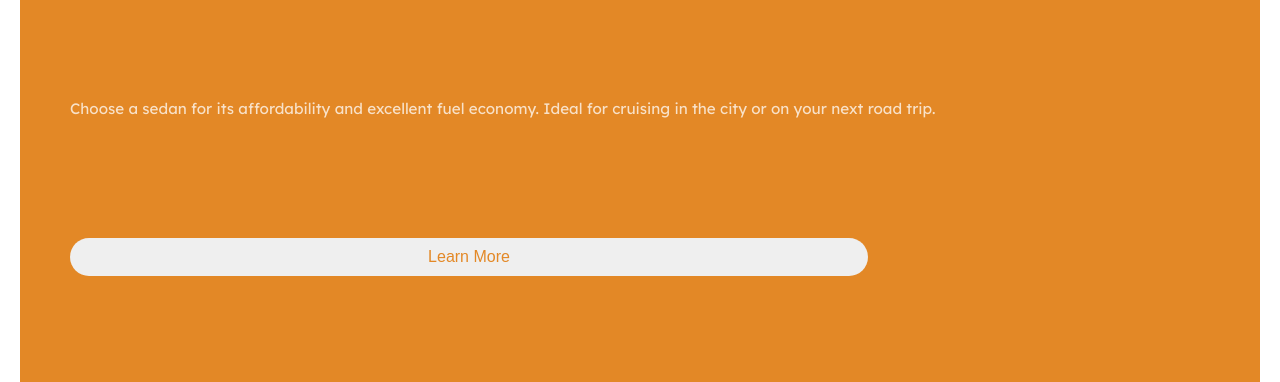
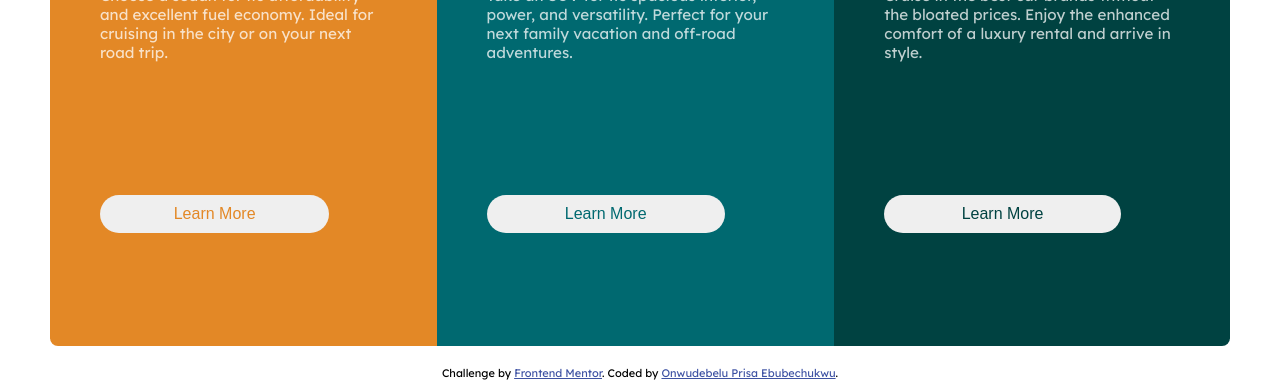
Before and after one commit to PriscaTonia/frontendMentors-challenge-2, a plain HTML site: page index.html in a window 1280 px wide. Shown: the part 424-806 px from the top of the page. Drawn offline with Linux system fonts and the light colour scheme.

Commit message:
desktop view

```diff
--- a/index.html
+++ b/index.html
@@ -10,8 +10,14 @@
   <title>Frontend Mentor | 3-column preview card component</title>
   <!-- Feel free to remove these styles or customise in your own stylesheet 👍 -->
   <style>
-    .attribution { font-size: 11px; text-align: center; }
-    .attribution a { color: hsl(228, 45%, 44%); }
+    .attribution {
+      font-size: 11px;
+      text-align: center;
+      margin: 20px;
+     }
+    .attribution a {
+      color: hsl(228, 45%, 44%);
+    }
   </style>
 </head>
 <body>
@@ -41,42 +47,6 @@
 
 </div>
 
-
-
-
-
-
-
-
-
-
-
-
-
-
-
-
-
-
-
-
-
-
-<!--
-
-
-  Sedans
-  Choose a sedan for its affordability and excellent fuel economy. Ideal for cruising in the city
-  or on your next road trip.
-
-  SUVs
-  Take an SUV for its spacious interior, power, and versatility. Perfect for your next family vacation
-  and off-road adventures.
-
-  Luxury
-  Cruise in the best car brands without the bloated prices. Enjoy the enhanced comfort of a luxury
-  rental and arrive in style.
-   -->
   <div class="attribution">
     Challenge by <a href="https://www.frontendmentor.io?ref=challenge" target="_blank">Frontend Mentor</a>.
     Coded by <a href="#">Onwudebelu Prisa Ebubechukwu</a>.
--- a/style.css
+++ b/style.css
@@ -4,7 +4,9 @@
     box-sizing: border-box;
 }
 body{
-
+    display: flex;
+    flex-direction: column;
+    align-items: center;
     font-family: 'Lexend Deca', sans-serif;
     font-size: 15px;
     padding: 50px 20px;
@@ -14,7 +16,6 @@ body{
 
 /* mobile view, general container */
 .container{
-    background-color: brown;
     color: white;
     display: flex;
     flex-direction: column;
@@ -22,12 +23,12 @@ body{
 }
 /* general styling for all sections */
 .container section{
-    min-height: 100vh;
+    min-height: 90vh;
     display: flex;
     flex-direction: column;
     justify-content: space-evenly;
     padding: 30px 50px 30px 50px;
-    border-radius: 8px 8px 0px 0px;
+
 }
 .container section h2{
     color: hsl(0, 0%, 95%);
@@ -44,12 +45,14 @@ body{
     outline: none;
     width: 70%;
     padding: 10px 20px 10px 20px;
+    margin-top: 50px;
     border-radius: 25px;
     font-size: 1rem;
 }
 
 /* personal section styling */
 .sedan{
+    border-radius: 8px 8px 0px 0px;
     background-color: hsl(31, 77%, 52%);
 }
 .sedan button{
@@ -65,6 +68,7 @@ body{
 .suv{
     background-color: hsl(184, 100%, 22%);
 }
+
 .suv button{
     color: hsl(184, 100%, 22%);
     transition-duration: 0.4s;
@@ -76,6 +80,7 @@ body{
 }
 
 .luxury{
+    border-radius: 0px 0px 8px 8px;
     background-color: hsl(179, 100%, 13%);
 }
 .luxury button{
@@ -87,3 +92,23 @@ body{
     color: hsl(0, 0%, 95%);
     border: 2px solid hsl(0, 0%, 95%);
 }
+
+/* desktop view */
+@media screen and (max-width: 2000px) and (min-width:900px){
+    body{
+        padding: 50px 50px;
+    }
+
+    .container{
+        flex-direction: row;
+    }
+    .container section button{
+        width: 80%;
+    }
+    .sedan{
+        border-radius: 8px 0px 0px 8px;
+    }
+    .luxury{
+        border-radius: 0px 8px 8px 0px;
+    }
+}
```
